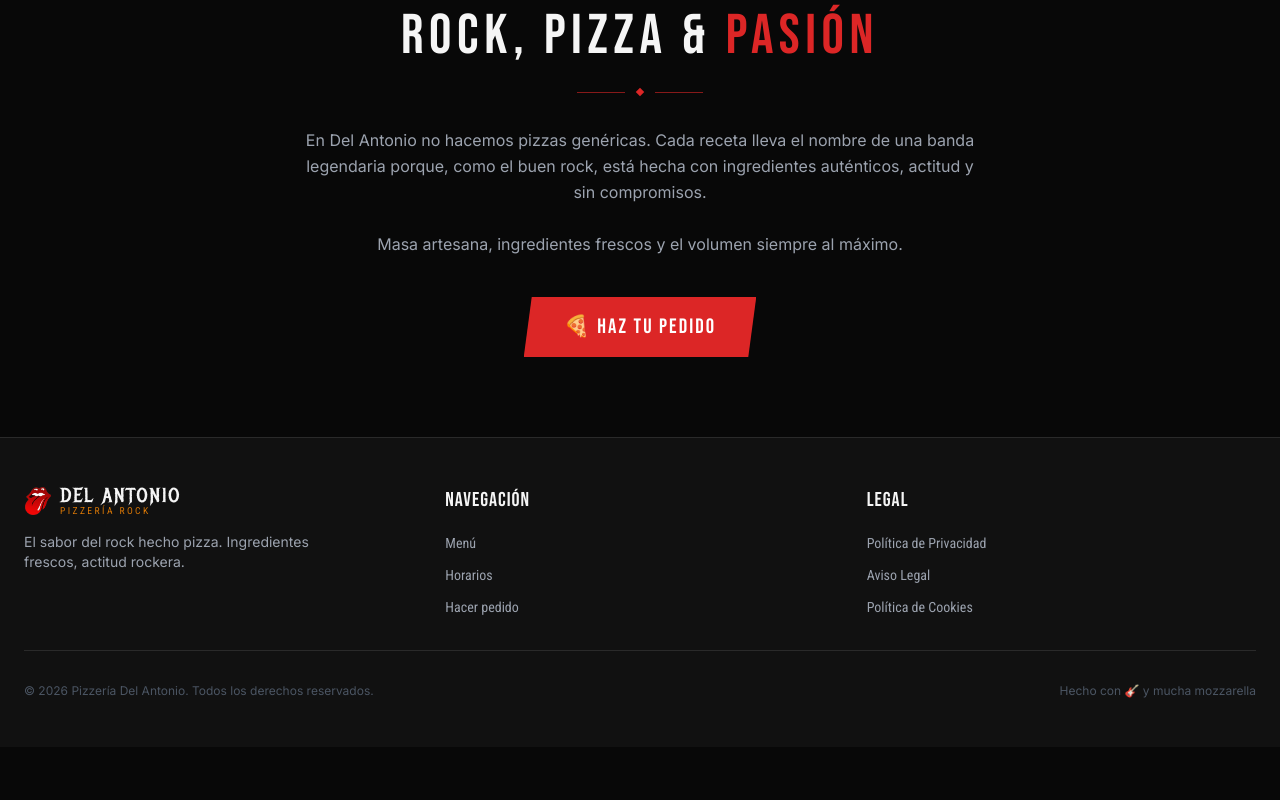
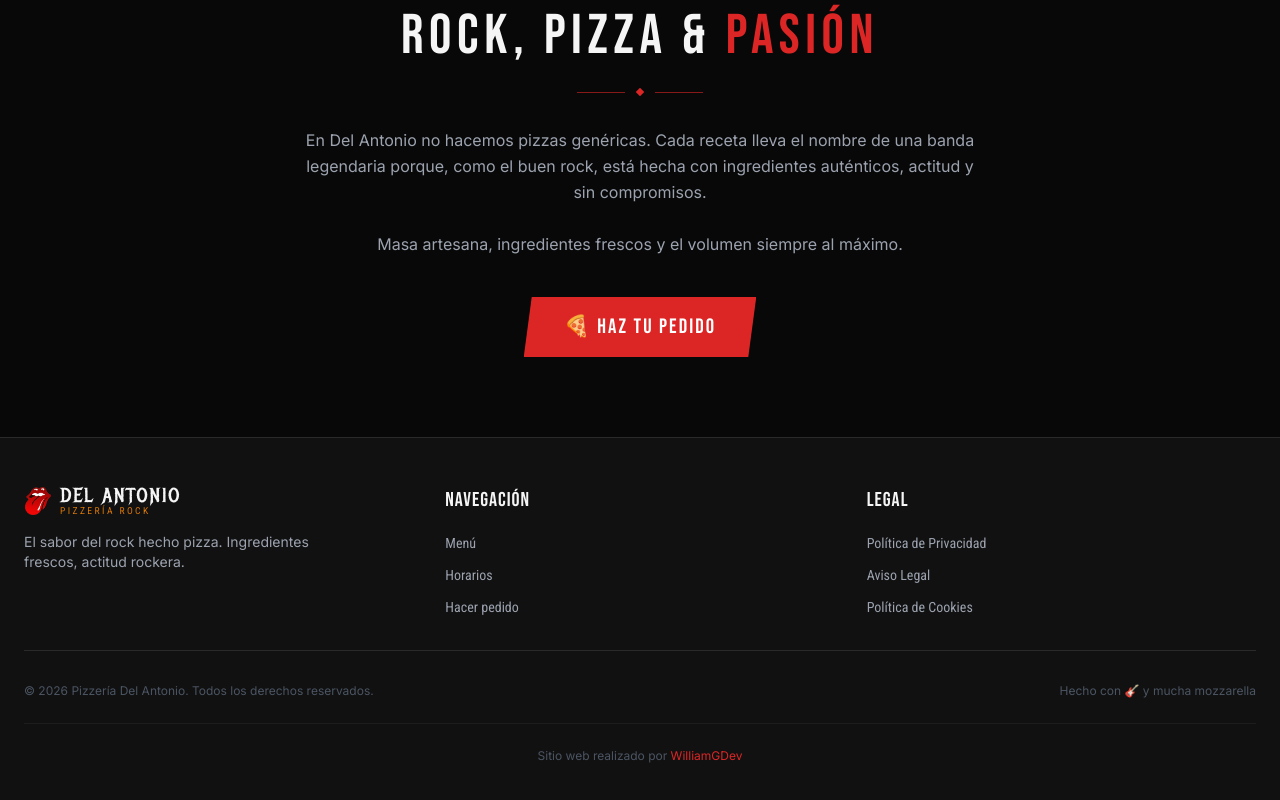
Before and after one commit to wguicha/delantonio-web, a React (Vite) app: page / in a window 1280 px wide. Shown: the part 4134-4934 px from the top of the page. Before the commit the page ends 4881 px from the top, so only its background shows below. Built offline with nearby package versions, Linux system fonts and the light colour scheme; no server answers.

Commit message:
Add WilliamGDev credit to footer
- Add attribution to WilliamGDev in footer with link to GitHub
- Styled with rock aesthetic (red hover effect)

```diff
--- a/src/components/layout/Footer.tsx
+++ b/src/components/layout/Footer.tsx
@@ -77,6 +77,20 @@ export function Footer() {
             Hecho con 🎸 y mucha mozzarella
           </p>
         </div>
+
+        <div className="mt-6 pt-6 border-t border-rock-border/50 text-center">
+          <p className="text-rock-metal text-xs">
+            Sitio web realizado por{' '}
+            <a
+              href="https://github.com/wguicha"
+              target="_blank"
+              rel="noopener noreferrer"
+              className="text-rock-red hover:text-rock-red-bright transition-colors"
+            >
+              WilliamGDev
+            </a>
+          </p>
+        </div>
       </div>
     </footer>
   );
```
